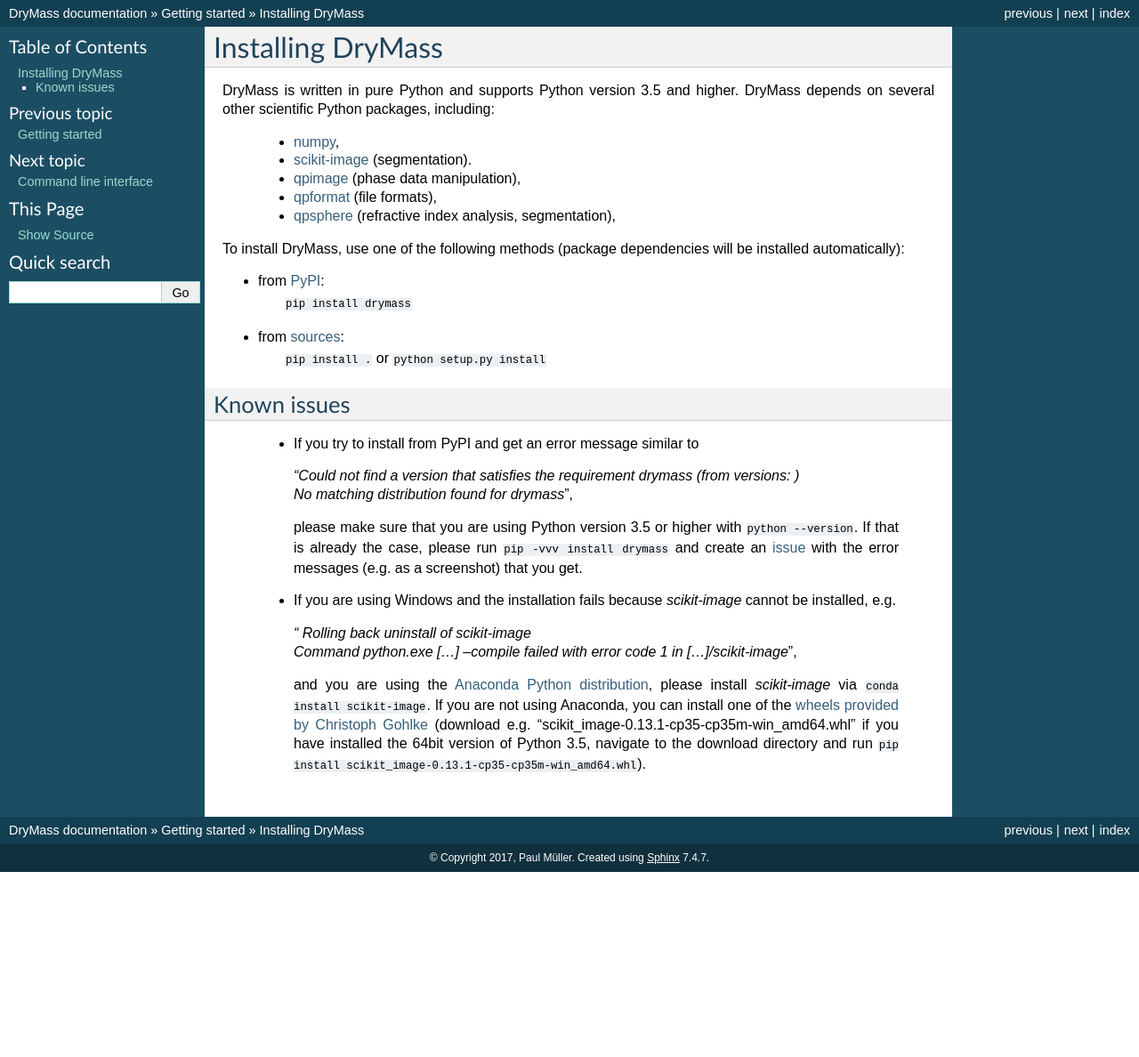
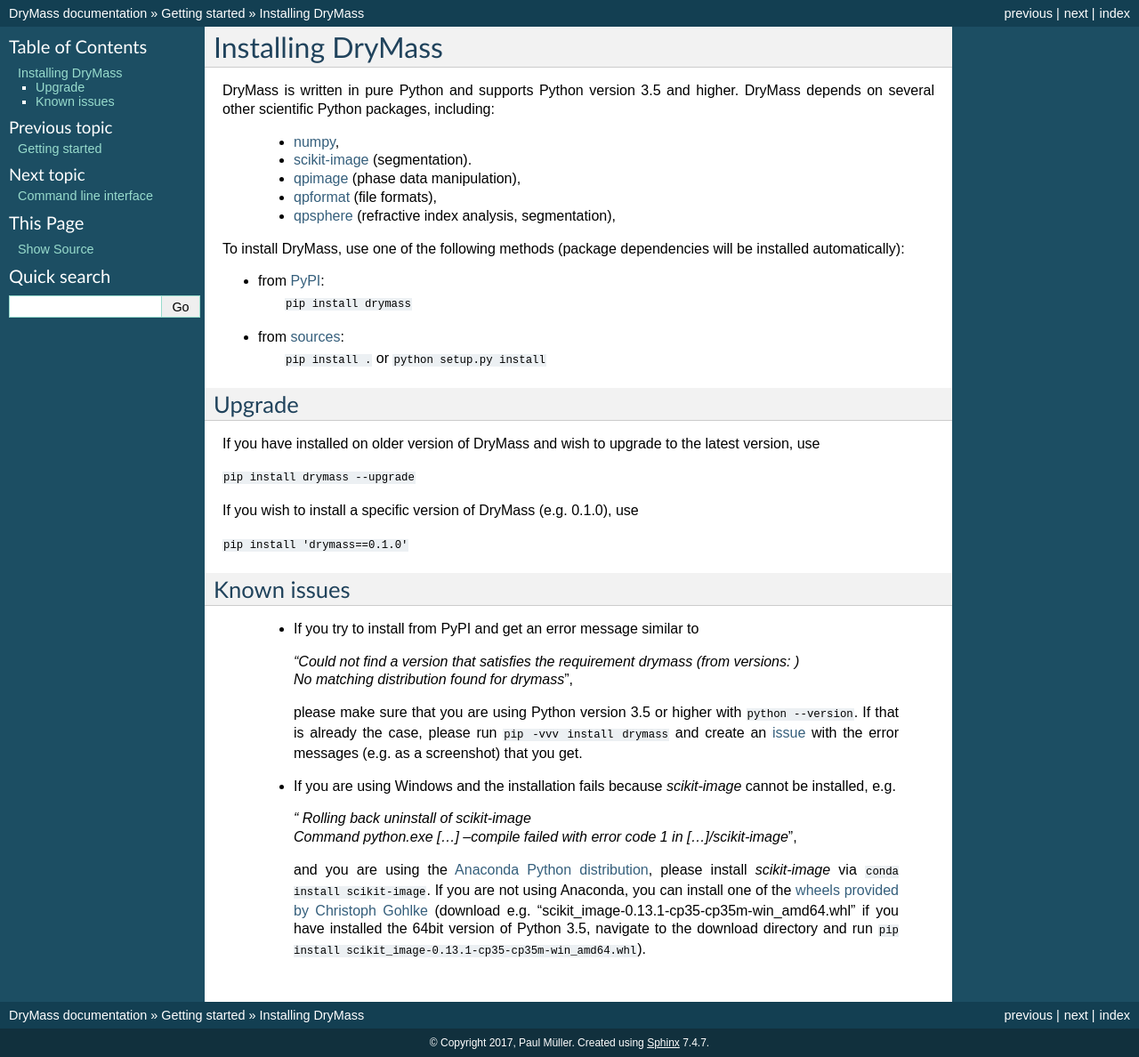
Before and after one commit to RI-imaging/DryMass, a Sphinx documentation site: the page built from docs/installation.rst, in a window 1280 px wide. Shown: the whole page at 89% size. Built offline with Sphinx 7.4.7, drawn with Linux system fonts in a browser that asks for light colours; pages that are not in the unit, such as notebooks, are missing from menus; the version number could not be read and is left out; before the commit the page ends 980 px from its top, so only the background shows below that.

Commit message:
update docs

```diff
--- a/docs/installation.rst
+++ b/docs/installation.rst
@@ -20,6 +20,18 @@
 * from `sources <https://github.com/RI-imaging/DryMass>`_:
     ``pip install .`` or
     ``python setup.py install``
+
+
+Upgrade
+-------
+If you have installed on older version of DryMass and wish to upgrade
+to the latest version, use
+
+``pip install drymass --upgrade``
+
+If you wish to install a specific version of DryMass (e.g. 0.1.0), use
+
+``pip install 'drymass==0.1.0'``
 
 
 Known issues
```
